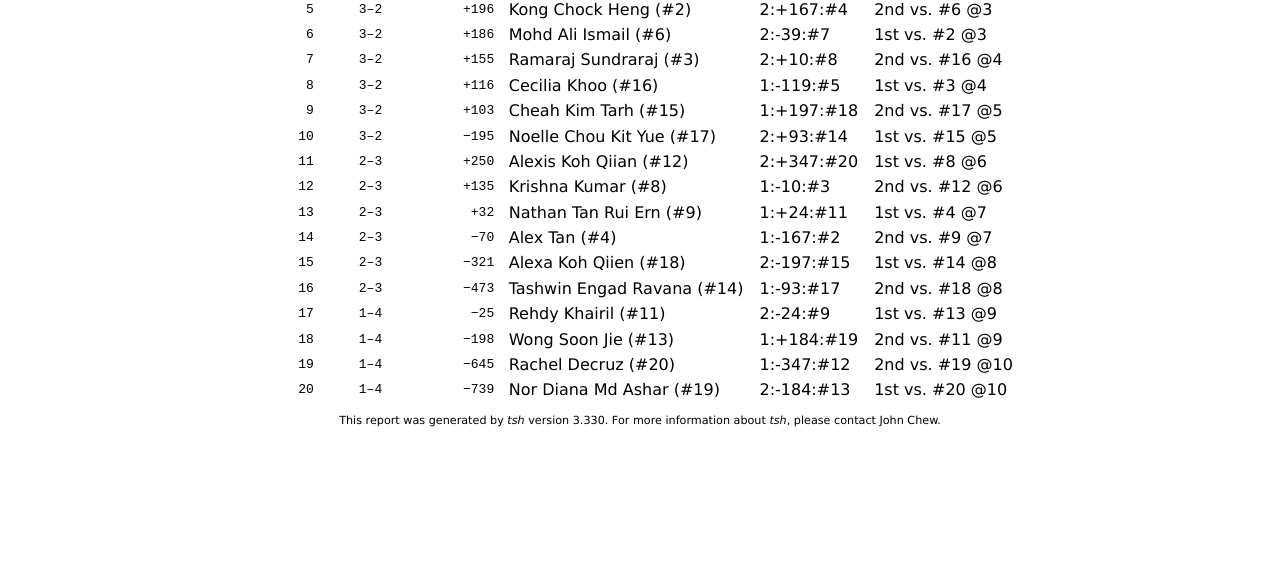
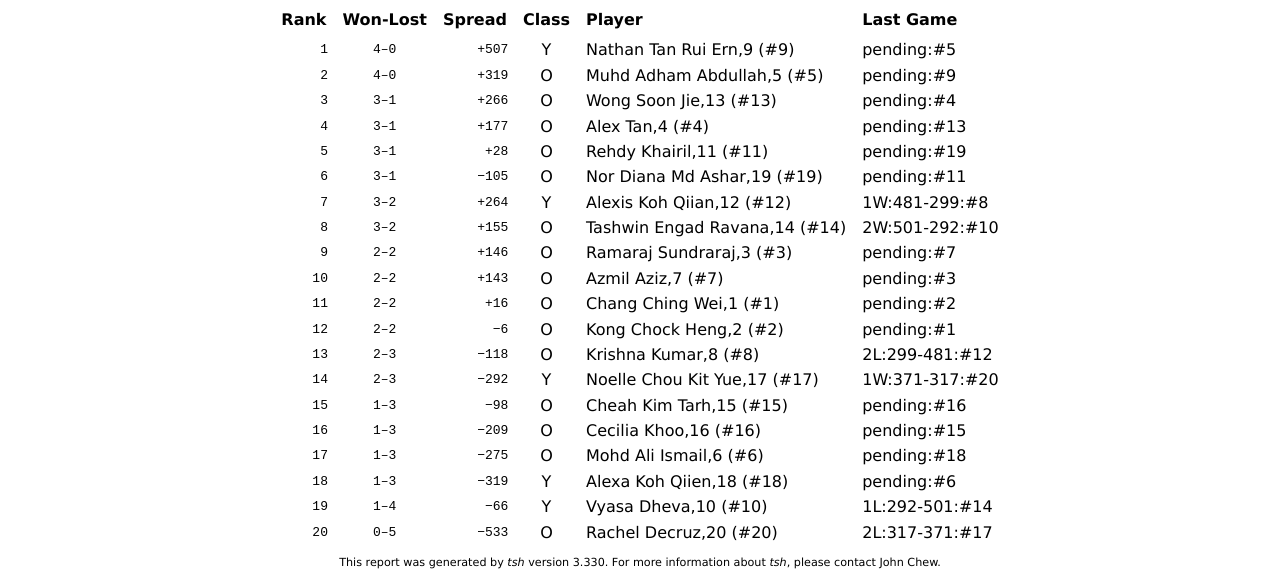
Before and after one commit to philipetan/botb, a plain HTML site: page A-standings-005.html in a window 1280 px wide. Shown: the part 249-829 px from the top of the page. Before the commit the page ends 800 px from the top, so only its background shows below. Drawn offline with Linux system fonts and the light colour scheme.

Commit message:
Add files via upload

```diff
--- a/A-standings-005.html
+++ b/A-standings-005.html
@@ -10,28 +10,28 @@
 <body class="standings nsa div_A">
 <p class=backref>Back to <a href="index.html">round index</a>.</p>
 
-<p align=center>Battle of the Brains Scrabble Tournament 2025 - 4 Jan 2025</p><h1>Round 5 Standings</h1>
+<table border=0 align=center><tr><td width=200 align=right><img width=150 align=centre src="botb.jpg">&nbsp;&nbsp;&nbsp;</td><td align=center width=600><h1>Battle of the Brains Scrabble Tournament 2025 - 4 Jan 2025</h1></td></tr></table><h1>Round 5 Standings</h1>
 <table class="standings" align=center cellspacing=0>
-<tr class="top1"><th class="rank">Rank</th><th class="wl">Won-Lost</th><th class="spread">Spread</th><th class="name">Player</th><th class="last">Last Game</th><th class="next">Next Game</th></tr>
-<tr><td class="rank">1</td><td class="wl">5&ndash;0</td><td class="spread">+416</td><td class="name"><span class=name>Chang Ching Wei</span> <span class=lp>(</span><span class=id>#1</span><span class=rp>)</span></td><td class="last">2:+157:#10</td><td class="next">1st vs. #5 @1</td></tr>
-<tr><td class="rank">2</td><td class="wl">4&ndash;1</td><td class="spread">+390</td><td class="name"><span class=name>Muhd Adham Abdullah</span> <span class=lp>(</span><span class=id>#5</span><span class=rp>)</span></td><td class="last">2:+119:#16</td><td class="next">2nd vs. #1 @1</td></tr>
-<tr><td class="rank">3</td><td class="wl">4&ndash;1</td><td class="spread">+253</td><td class="name"><span class=name>Azmil Aziz</span> <span class=lp>(</span><span class=id>#7</span><span class=rp>)</span></td><td class="last">1:+39:#6</td><td class="next">2nd vs. #10 @2</td></tr>
-<tr><td class="rank">4</td><td class="wl">3&ndash;2</td><td class="spread">+434</td><td class="name"><span class=name>Vyasa Dheva</span> <span class=lp>(</span><span class=id>#10</span><span class=rp>)</span></td><td class="last">1:-157:#1</td><td class="next">1st vs. #7 @2</td></tr>
-<tr><td class="rank">5</td><td class="wl">3&ndash;2</td><td class="spread">+196</td><td class="name"><span class=name>Kong Chock Heng</span> <span class=lp>(</span><span class=id>#2</span><span class=rp>)</span></td><td class="last">2:+167:#4</td><td class="next">2nd vs. #6 @3</td></tr>
-<tr><td class="rank">6</td><td class="wl">3&ndash;2</td><td class="spread">+186</td><td class="name"><span class=name>Mohd Ali Ismail</span> <span class=lp>(</span><span class=id>#6</span><span class=rp>)</span></td><td class="last">2:-39:#7</td><td class="next">1st vs. #2 @3</td></tr>
-<tr><td class="rank">7</td><td class="wl">3&ndash;2</td><td class="spread">+155</td><td class="name"><span class=name>Ramaraj Sundraraj</span> <span class=lp>(</span><span class=id>#3</span><span class=rp>)</span></td><td class="last">2:+10:#8</td><td class="next">2nd vs. #16 @4</td></tr>
-<tr><td class="rank">8</td><td class="wl">3&ndash;2</td><td class="spread">+116</td><td class="name"><span class=name>Cecilia Khoo</span> <span class=lp>(</span><span class=id>#16</span><span class=rp>)</span></td><td class="last">1:-119:#5</td><td class="next">1st vs. #3 @4</td></tr>
-<tr><td class="rank">9</td><td class="wl">3&ndash;2</td><td class="spread">+103</td><td class="name"><span class=name>Cheah Kim Tarh</span> <span class=lp>(</span><span class=id>#15</span><span class=rp>)</span></td><td class="last">1:+197:#18</td><td class="next">2nd vs. #17 @5</td></tr>
-<tr><td class="rank">10</td><td class="wl">3&ndash;2</td><td class="spread">&minus;195</td><td class="name"><span class=name>Noelle Chou Kit Yue</span> <span class=lp>(</span><span class=id>#17</span><span class=rp>)</span></td><td class="last">2:+93:#14</td><td class="next">1st vs. #15 @5</td></tr>
-<tr><td class="rank">11</td><td class="wl">2&ndash;3</td><td class="spread">+250</td><td class="name"><span class=name>Alexis Koh Qiian</span> <span class=lp>(</span><span class=id>#12</span><span class=rp>)</span></td><td class="last">2:+347:#20</td><td class="next">1st vs. #8 @6</td></tr>
-<tr><td class="rank">12</td><td class="wl">2&ndash;3</td><td class="spread">+135</td><td class="name"><span class=name>Krishna Kumar</span> <span class=lp>(</span><span class=id>#8</span><span class=rp>)</span></td><td class="last">1:-10:#3</td><td class="next">2nd vs. #12 @6</td></tr>
-<tr><td class="rank">13</td><td class="wl">2&ndash;3</td><td class="spread">+32</td><td class="name"><span class=name>Nathan Tan Rui Ern</span> <span class=lp>(</span><span class=id>#9</span><span class=rp>)</span></td><td class="last">1:+24:#11</td><td class="next">1st vs. #4 @7</td></tr>
-<tr><td class="rank">14</td><td class="wl">2&ndash;3</td><td class="spread">&minus;70</td><td class="name"><span class=name>Alex Tan</span> <span class=lp>(</span><span class=id>#4</span><span class=rp>)</span></td><td class="last">1:-167:#2</td><td class="next">2nd vs. #9 @7</td></tr>
-<tr><td class="rank">15</td><td class="wl">2&ndash;3</td><td class="spread">&minus;321</td><td class="name"><span class=name>Alexa Koh Qiien</span> <span class=lp>(</span><span class=id>#18</span><span class=rp>)</span></td><td class="last">2:-197:#15</td><td class="next">1st vs. #14 @8</td></tr>
-<tr><td class="rank">16</td><td class="wl">2&ndash;3</td><td class="spread">&minus;473</td><td class="name"><span class=name>Tashwin Engad Ravana</span> <span class=lp>(</span><span class=id>#14</span><span class=rp>)</span></td><td class="last">1:-93:#17</td><td class="next">2nd vs. #18 @8</td></tr>
-<tr><td class="rank">17</td><td class="wl">1&ndash;4</td><td class="spread">&minus;25</td><td class="name"><span class=name>Rehdy Khairil</span> <span class=lp>(</span><span class=id>#11</span><span class=rp>)</span></td><td class="last">2:-24:#9</td><td class="next">1st vs. #13 @9</td></tr>
-<tr><td class="rank">18</td><td class="wl">1&ndash;4</td><td class="spread">&minus;198</td><td class="name"><span class=name>Wong Soon Jie</span> <span class=lp>(</span><span class=id>#13</span><span class=rp>)</span></td><td class="last">1:+184:#19</td><td class="next">2nd vs. #11 @9</td></tr>
-<tr><td class="rank">19</td><td class="wl">1&ndash;4</td><td class="spread">&minus;645</td><td class="name"><span class=name>Rachel Decruz</span> <span class=lp>(</span><span class=id>#20</span><span class=rp>)</span></td><td class="last">1:-347:#12</td><td class="next">2nd vs. #19 @10</td></tr>
-<tr><td class="rank">20</td><td class="wl">1&ndash;4</td><td class="spread">&minus;739</td><td class="name"><span class=name>Nor Diana Md Ashar</span> <span class=lp>(</span><span class=id>#19</span><span class=rp>)</span></td><td class="last">2:-184:#13</td><td class="next">1st vs. #20 @10</td></tr>
+<tr class="top1"><th class="rank">Rank</th><th class="wl">Won-Lost</th><th class="spread">Spread</th><th class="class">Class</th><th class="name">Player</th><th class="last">Last Game</th></tr>
+<tr><td class="rank">1</td><td class="wl">4&ndash;0</td><td class="spread">+507</td><td class="class">Y</td><td class="name"><span class=name>Nathan Tan Rui Ern,9</span> <span class=lp>(</span><span class=id>#9</span><span class=rp>)</span></td><td class="last">pending:#5</td></tr>
+<tr><td class="rank">2</td><td class="wl">4&ndash;0</td><td class="spread">+319</td><td class="class">O</td><td class="name"><span class=name>Muhd Adham Abdullah,5</span> <span class=lp>(</span><span class=id>#5</span><span class=rp>)</span></td><td class="last">pending:#9</td></tr>
+<tr><td class="rank">3</td><td class="wl">3&ndash;1</td><td class="spread">+266</td><td class="class">O</td><td class="name"><span class=name>Wong Soon Jie,13</span> <span class=lp>(</span><span class=id>#13</span><span class=rp>)</span></td><td class="last">pending:#4</td></tr>
+<tr><td class="rank">4</td><td class="wl">3&ndash;1</td><td class="spread">+177</td><td class="class">O</td><td class="name"><span class=name>Alex Tan,4</span> <span class=lp>(</span><span class=id>#4</span><span class=rp>)</span></td><td class="last">pending:#13</td></tr>
+<tr><td class="rank">5</td><td class="wl">3&ndash;1</td><td class="spread">+28</td><td class="class">O</td><td class="name"><span class=name>Rehdy Khairil,11</span> <span class=lp>(</span><span class=id>#11</span><span class=rp>)</span></td><td class="last">pending:#19</td></tr>
+<tr><td class="rank">6</td><td class="wl">3&ndash;1</td><td class="spread">&minus;105</td><td class="class">O</td><td class="name"><span class=name>Nor Diana Md Ashar,19</span> <span class=lp>(</span><span class=id>#19</span><span class=rp>)</span></td><td class="last">pending:#11</td></tr>
+<tr><td class="rank">7</td><td class="wl">3&ndash;2</td><td class="spread">+264</td><td class="class">Y</td><td class="name"><span class=name>Alexis Koh Qiian,12</span> <span class=lp>(</span><span class=id>#12</span><span class=rp>)</span></td><td class="last">1W:481-299:#8</td></tr>
+<tr><td class="rank">8</td><td class="wl">3&ndash;2</td><td class="spread">+155</td><td class="class">O</td><td class="name"><span class=name>Tashwin Engad Ravana,14</span> <span class=lp>(</span><span class=id>#14</span><span class=rp>)</span></td><td class="last">2W:501-292:#10</td></tr>
+<tr><td class="rank">9</td><td class="wl">2&ndash;2</td><td class="spread">+146</td><td class="class">O</td><td class="name"><span class=name>Ramaraj Sundraraj,3</span> <span class=lp>(</span><span class=id>#3</span><span class=rp>)</span></td><td class="last">pending:#7</td></tr>
+<tr><td class="rank">10</td><td class="wl">2&ndash;2</td><td class="spread">+143</td><td class="class">O</td><td class="name"><span class=name>Azmil Aziz,7</span> <span class=lp>(</span><span class=id>#7</span><span class=rp>)</span></td><td class="last">pending:#3</td></tr>
+<tr><td class="rank">11</td><td class="wl">2&ndash;2</td><td class="spread">+16</td><td class="class">O</td><td class="name"><span class=name>Chang Ching Wei,1</span> <span class=lp>(</span><span class=id>#1</span><span class=rp>)</span></td><td class="last">pending:#2</td></tr>
+<tr><td class="rank">12</td><td class="wl">2&ndash;2</td><td class="spread">&minus;6</td><td class="class">O</td><td class="name"><span class=name>Kong Chock Heng,2</span> <span class=lp>(</span><span class=id>#2</span><span class=rp>)</span></td><td class="last">pending:#1</td></tr>
+<tr><td class="rank">13</td><td class="wl">2&ndash;3</td><td class="spread">&minus;118</td><td class="class">O</td><td class="name"><span class=name>Krishna Kumar,8</span> <span class=lp>(</span><span class=id>#8</span><span class=rp>)</span></td><td class="last">2L:299-481:#12</td></tr>
+<tr><td class="rank">14</td><td class="wl">2&ndash;3</td><td class="spread">&minus;292</td><td class="class">Y</td><td class="name"><span class=name>Noelle Chou Kit Yue,17</span> <span class=lp>(</span><span class=id>#17</span><span class=rp>)</span></td><td class="last">1W:371-317:#20</td></tr>
+<tr><td class="rank">15</td><td class="wl">1&ndash;3</td><td class="spread">&minus;98</td><td class="class">O</td><td class="name"><span class=name>Cheah Kim Tarh,15</span> <span class=lp>(</span><span class=id>#15</span><span class=rp>)</span></td><td class="last">pending:#16</td></tr>
+<tr><td class="rank">16</td><td class="wl">1&ndash;3</td><td class="spread">&minus;209</td><td class="class">O</td><td class="name"><span class=name>Cecilia Khoo,16</span> <span class=lp>(</span><span class=id>#16</span><span class=rp>)</span></td><td class="last">pending:#15</td></tr>
+<tr><td class="rank">17</td><td class="wl">1&ndash;3</td><td class="spread">&minus;275</td><td class="class">O</td><td class="name"><span class=name>Mohd Ali Ismail,6</span> <span class=lp>(</span><span class=id>#6</span><span class=rp>)</span></td><td class="last">pending:#18</td></tr>
+<tr><td class="rank">18</td><td class="wl">1&ndash;3</td><td class="spread">&minus;319</td><td class="class">Y</td><td class="name"><span class=name>Alexa Koh Qiien,18</span> <span class=lp>(</span><span class=id>#18</span><span class=rp>)</span></td><td class="last">pending:#6</td></tr>
+<tr><td class="rank">19</td><td class="wl">1&ndash;4</td><td class="spread">&minus;66</td><td class="class">Y</td><td class="name"><span class=name>Vyasa Dheva,10</span> <span class=lp>(</span><span class=id>#10</span><span class=rp>)</span></td><td class="last">1L:292-501:#14</td></tr>
+<tr><td class="rank">20</td><td class="wl">0&ndash;5</td><td class="spread">&minus;533</td><td class="class">O</td><td class="name"><span class=name>Rachel Decruz,20</span> <span class=lp>(</span><span class=id>#20</span><span class=rp>)</span></td><td class="last">2L:317-371:#17</td></tr>
 </table>
 <p class=notice>This report was generated by <cite>tsh</cite> version 3.330.  For more information about <cite>tsh</cite>, please contact John Chew.</p></body></html>
```
Also changed, not shown: A-scores-005.html (+17 -20 lines), A-standings.html (+22 -22 lines), index.html (+1 -0 lines).
